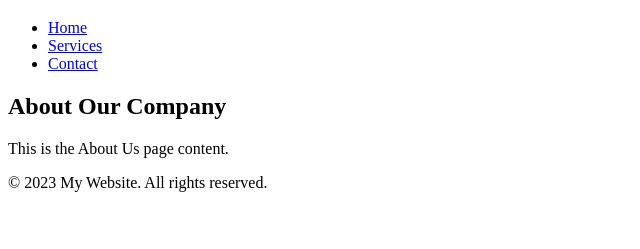
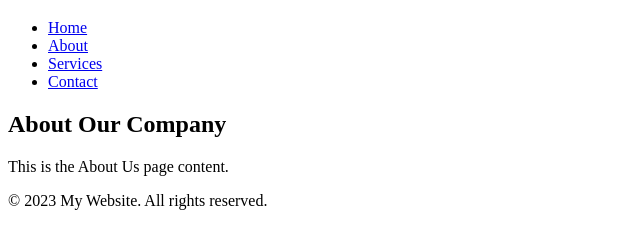
Before and after one commit to xanjeni/multifile, a plain HTML site: page html/about.html in a window 1280 px wide. Shown: the part 61-310 px from the top of the page, without its empty margins (0-640 px from the left). Drawn offline with Linux system fonts and the light colour scheme.

Commit message:
Update about.html

```diff
--- a/html/about.html
+++ b/html/about.html
@@ -4,6 +4,7 @@
 <head>
   <meta charset="UTF-8">
   <title>About Us</title>
+  <link rel="stylesheet" href="styles.css">
 </head>
 
 <body>
@@ -12,6 +13,7 @@
     <nav>
       <ul>
         <li><a href="index.html">Home</a></li>
+        <li><a href="about.html">About</a></li>
         <li><a href="services.html">Services</a></li>
         <li><a href="contact.html">Contact</a></li>
       </ul>
@@ -20,7 +22,7 @@
 
   <main>
     <h2>About Our Company</h2>
-    <p>This is the About Us page content.</p>
+    <p>This is the <span class="special-text">About Us</span> page content.</p>
   </main>
 
   <footer>
```
